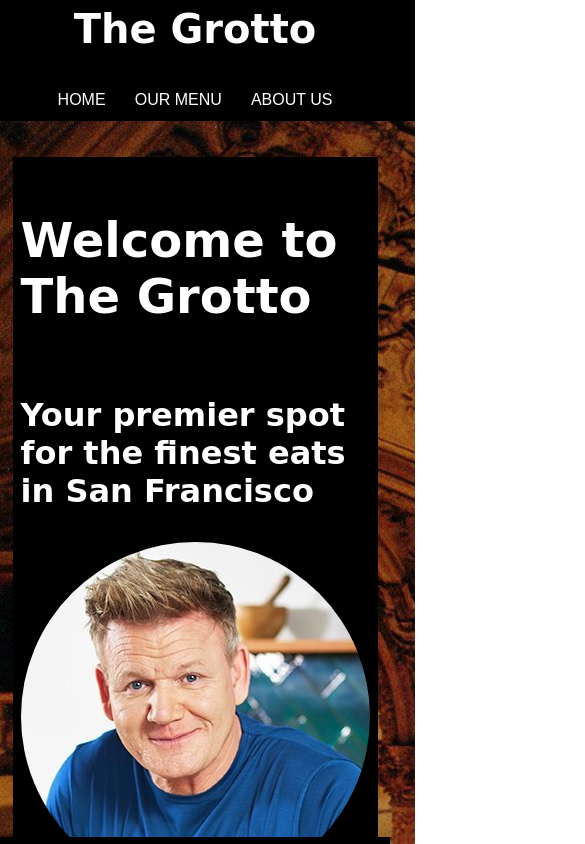
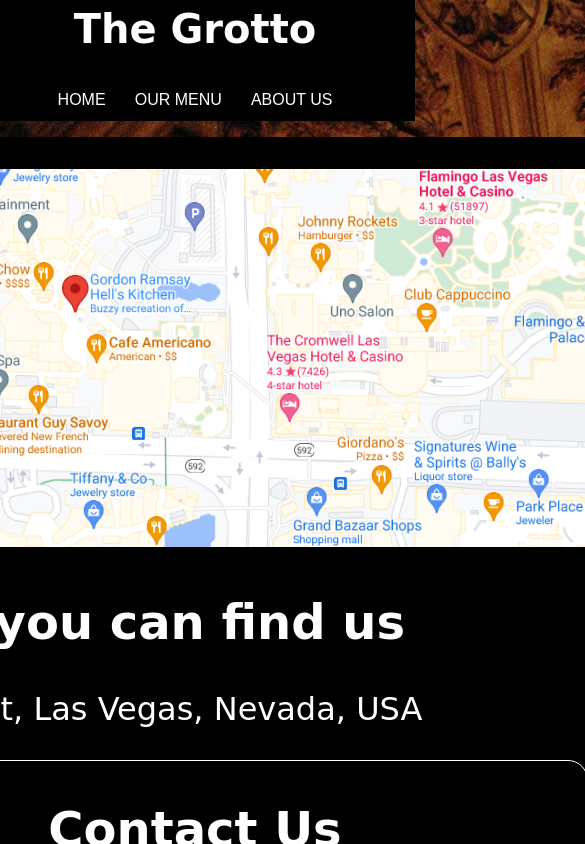
Before and after one commit to LoganBrinsmead/RestaurantPage, a website built with webpack: page dist/index.html in a window 390 px wide. Both pictures are taken after a click on the button "ABOUT US". Shown: the top 844 px of the page, 585 px wide, since content can reach past the window. Built offline with nearby package versions, Linux system fonts and the light colour scheme.

Commit message:
Finished the three tabs and the stylings for each tab.

```diff
--- a/src/about.js
+++ b/src/about.js
@@ -0,0 +1,50 @@
+import aMap from '../dist/img/map.png';
+
+function createAboutSection() {
+    const aboutSection = document.createElement('div');
+    aboutSection.classList.add('aboutSection');
+
+    const mapSection = document.createElement('div');
+    mapSection.classList.add('mapSection');
+
+
+    const myMap = new Image();
+    myMap.src = aMap;
+    myMap.classList.add('mapPicture');
+    mapSection.appendChild(myMap);
+
+
+    const aboutHeader = document.createElement('h2');
+    aboutHeader.textContent = 'Where you can find us';
+    mapSection.appendChild(aboutHeader);
+
+
+    const location = document.createElement('p');
+    location.textContent = '1234 Main St, Las Vegas, Nevada, USA';
+    mapSection.appendChild(location);
+
+    aboutSection.appendChild(mapSection);
+
+    const contactUsSection = document.createElement('div');
+    contactUsSection.classList.add('contactUs');
+
+    const contactUsHeader = document.createElement('h2');
+    contactUsHeader.textContent = "Contact Us";
+    contactUsSection.appendChild(contactUsHeader);
+
+    const phone = document.createElement('p');
+    phone.textContent = "Call us: (123) - 456 - 7890";
+    contactUsSection.appendChild(phone);
+
+    // test
+    aboutSection.appendChild(contactUsSection);
+
+    return aboutSection;
+}
+
+
+function initializeAboutPage() {
+    document.querySelector('#content').appendChild(createAboutSection());
+}
+
+export default initializeAboutPage;
--- a/src/home.js
+++ b/src/home.js
@@ -13,7 +13,7 @@ function createIntro() {
     introHeader.textContent = 'Welcome to The Grotto';
 
     const description = document.createElement('p');
-    description.textContent = 'Your premier spot for the finest eats in San Francisco';
+    description.textContent = 'Your premier spot for the finest eats in Las Vegas';
 
     const myChef = new Image();
     myChef.src = Chef;
@@ -30,7 +30,6 @@ function createIntro() {
     return intro;
 }
 
-
 function initializeHomePage() {
     backgroundImage();
     document.querySelector('#content').appendChild(createIntro());
--- a/src/index.js
+++ b/src/index.js
@@ -1,10 +1,11 @@
 import initializeHomePage from './home';
 import initializeMenuPage from './menu';
+import initializeAboutPage from './about';
 
 console.log("Greetings Earthlings");
 
 
-function clearRender() {
+function clear() {
     const content = document.getElementById('content');
     while (content.firstChild) {
         content.removeChild(content.lastChild);
@@ -14,15 +15,16 @@ function clearRender() {
 initializeHomePage();
 
 document.querySelector('#home').addEventListener('click', () => {
-    clearRender();
+    clear();
     initializeHomePage();
 });
 
 document.querySelector('#menu').addEventListener('click', () => {
-    clearRender();
+    clear();
     initializeMenuPage();
 });
 
-// document.querySelector('#about').addEventListener('click', () => {
-//     initializeAboutPage();
-// });
+document.querySelector('#about').addEventListener('click', () => {
+    clear();
+    initializeAboutPage();
+});
--- a/src/menu.js
+++ b/src/menu.js
@@ -12,6 +12,7 @@ function backgroundImage() {
 function createHeader() {
     const header = document.createElement('h1');
     header.textContent = 'Our Menu';
+    header.classList.add('menuHeader');
 
     return header;
 }
@@ -26,11 +27,11 @@ function createPasta() {
 
 
     const pastaTitle = document.createElement('h3');
-    pastaTitle.textContent = "Grotto Pasta........ $23";
+    pastaTitle.textContent = "Grotto Pasta";
     pasta.appendChild(pastaTitle);
 
     const pastaDescription = document.createElement('p');
-    pastaDescription.textContent = 'Genuine Italian pasta from the hills outside my house or something.';
+    pastaDescription.textContent = 'Genuine Italian pasta......... $23';
     pasta.appendChild(pastaDescription);
 
     return pasta;
@@ -45,11 +46,11 @@ function createBurger() {
     burger.appendChild(myBurger);
 
     const burgerTitle = document.createElement('h3');
-    burgerTitle.textContent = 'Gourmet Beef Burger........ $24';
+    burgerTitle.textContent = 'Gourmet Beef Burger';
     burger.appendChild(burgerTitle);
 
     const burgerDescription = document.createElement('p');
-    burgerDescription.textContent = 'Gourmet burger made from real Kobe beef.';
+    burgerDescription.textContent = 'Gourmet burger made from real Kobe beef......... $24';
     burger.appendChild(burgerDescription);
 
     return burger;
@@ -64,11 +65,11 @@ function createSteak() {
     steak.appendChild(mySteak);
 
     const steakTitle = document.createElement('h3');
-    steakTitle.textContent = 'Gourmet Steak........ $47';
+    steakTitle.textContent = 'Gourmet Steak';
     steak.appendChild(steakTitle);
 
     const steakDescription = document.createElement('p');
-    steakDescription.textContent = 'Gourmet steak made from real Kobe beef.';
+    steakDescription.textContent = 'Gourmet steak made from real Kobe beef......... $47';
     steak.appendChild(steakDescription);
 
     return steak;
@@ -84,11 +85,11 @@ function createPizza() {
     pizza.appendChild(myPizza);
 
     const pizzaTitle = document.createElement('h3');
-    pizzaTitle.textContent = 'Gourmet Pizza...... $21';
+    pizzaTitle.textContent = 'Gourmet Pizza';
     pizza.appendChild(pizzaTitle);
 
     const pizzaDescription = document.createElement('p');
-    pizzaDescription.textContent = 'Gourmet Pizza made from top-shelf ingredients';
+    pizzaDescription.textContent = 'Gourmet Pizza made from top-shelf ingredients...... $21';
     pizza.appendChild(pizzaDescription);
 
     return pizza;
```
Also changed, not shown: README.md, dist/09587236da7f8203b00b.png (added), dist/img/map.png (added), dist/index.html, dist/main.js, dist/style.css.
